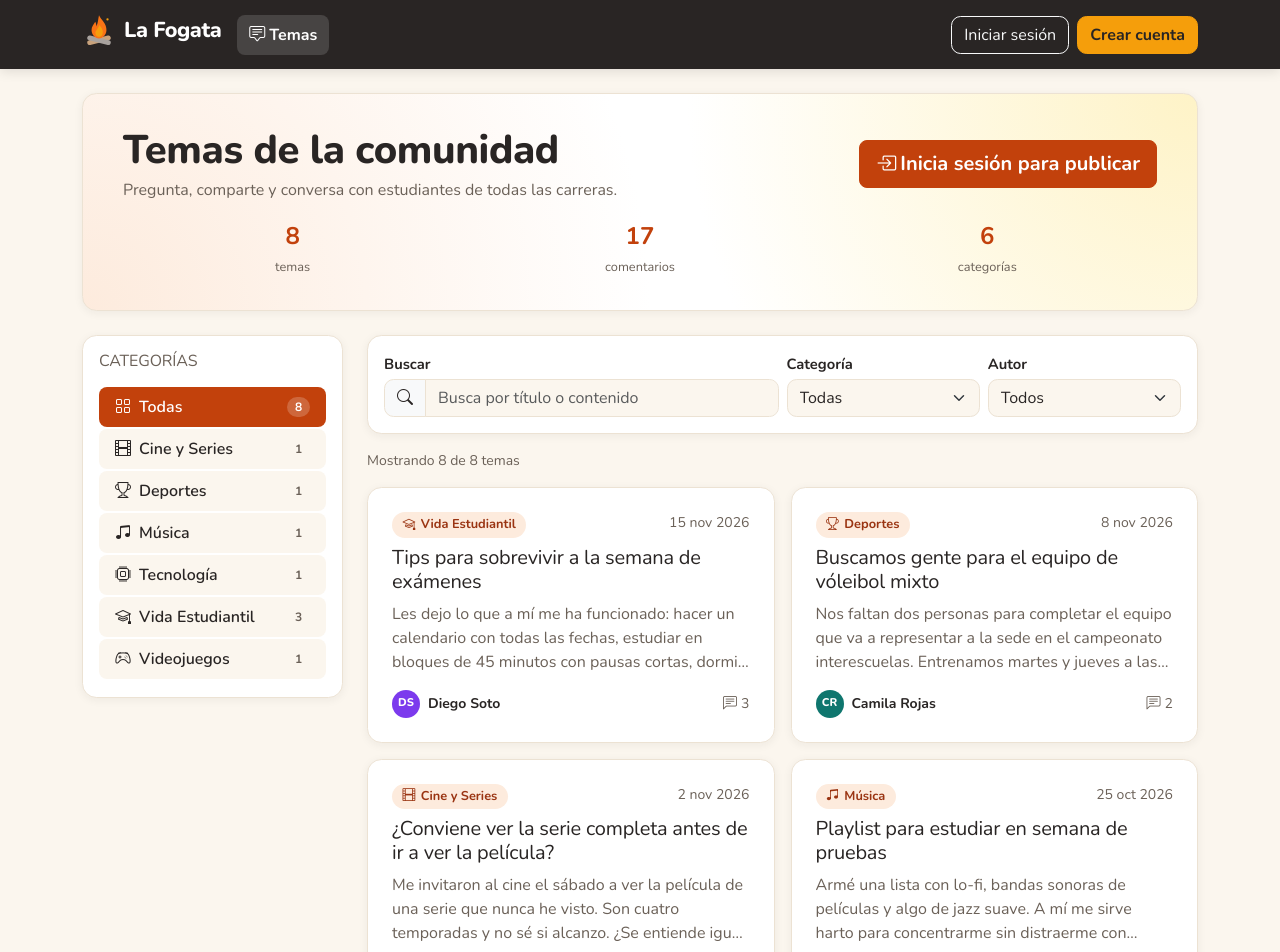
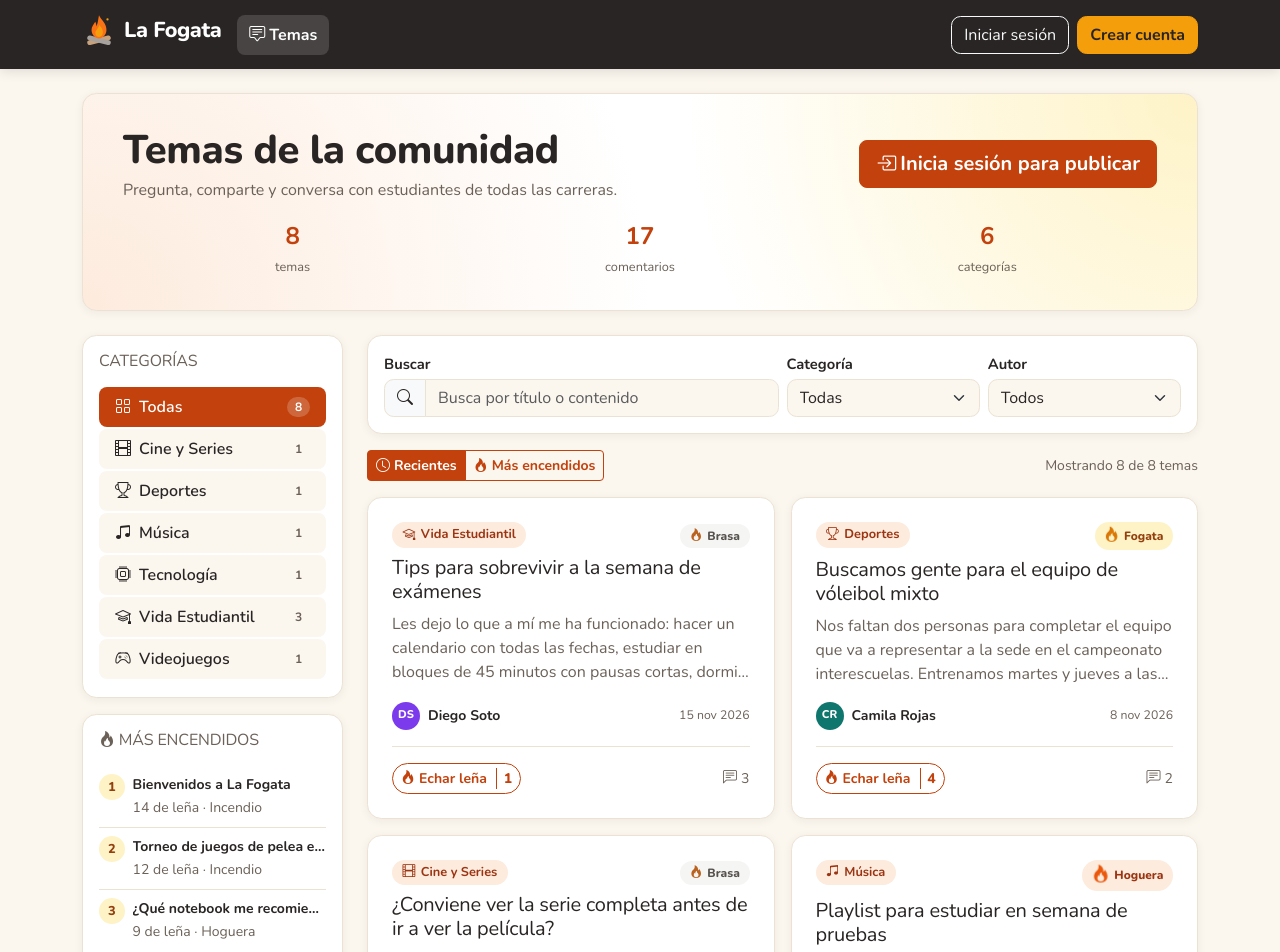
Before and after one commit to nayhru/foro-web, an Angular app: page / in a window 1280 px wide. Shown: the top 952 px of the page. Built offline with nearby package versions, Linux system fonts and the light colour scheme.

Commit message:
Muestra el botón de leña, los niveles de fuego y el orden por más encendidos

```diff
--- /dev/null
+++ b/src/app/components/boton-lena/boton-lena.ts
@@ -0,0 +1,56 @@
+import { Component, computed, inject, input } from '@angular/core';
+import { RouterLink } from '@angular/router';
+import { ForoFacade } from '../../facades/foro.facade';
+import { TemaVista } from '../../models';
+
+@Component({
+  selector: 'app-boton-lena',
+  imports: [RouterLink],
+  template: `
+    @let t = tema();
+    @if (foro.puede('ECHAR_LENA')) {
+      <button
+        type="button"
+        class="btn btn-sm boton-lena"
+        [class.btn-primary]="echada()"
+        [class.btn-outline-primary]="!echada()"
+        [attr.aria-pressed]="echada()"
+        [title]="echada() ? 'Quitar mi leña' : 'Echarle leña a este tema'"
+        (click)="foro.echarLena(t.id)"
+      >
+        <i class="bi bi-fire me-1" aria-hidden="true"></i>{{ echada() ? 'Leña echada' : 'Echar leña' }}
+        <span class="contador">{{ t.totalLena }}</span>
+      </button>
+    } @else {
+      <a
+        class="btn btn-sm btn-outline-primary boton-lena"
+        routerLink="/login"
+        [queryParams]="{ volver: '/temas/' + t.id }"
+        title="Inicia sesión para echar leña"
+      >
+        <i class="bi bi-fire me-1" aria-hidden="true"></i>Echar leña
+        <span class="contador">{{ t.totalLena }}</span>
+      </a>
+    }
+  `,
+  styles: `
+    .boton-lena {
+      position: relative;
+      z-index: 2;
+      border-radius: 999px;
+      white-space: nowrap;
+    }
+    .contador {
+      display: inline-block;
+      margin-left: 0.35rem;
+      padding-left: 0.4rem;
+      border-left: 1px solid currentColor;
+      font-weight: 800;
+    }
+  `,
+})
+export class BotonLena {
+  protected readonly foro = inject(ForoFacade);
+  readonly tema = input.required<TemaVista>();
+  protected readonly echada = computed(() => this.foro.echeLena(this.tema()));
+}
--- /dev/null
+++ b/src/app/components/nivel-fuego/nivel-fuego.ts
@@ -0,0 +1,90 @@
+import { Component, input } from '@angular/core';
+import { NivelFuego } from '../../models';
+
+@Component({
+  selector: 'app-nivel-fuego',
+  template: `
+    <span class="nivel nivel-{{ nivel().codigo }}" [title]="nivel().descripcion">
+      <i class="bi bi-fire" aria-hidden="true"></i>{{ nivel().nombre }}
+    </span>
+  `,
+  styles: `
+    .nivel {
+      display: inline-flex;
+      align-items: center;
+      gap: 0.3rem;
+      padding: 0.15rem 0.6rem;
+      border-radius: 999px;
+      font-size: 0.75rem;
+      font-weight: 800;
+      white-space: nowrap;
+    }
+    .nivel i {
+      display: inline-block;
+      transform-origin: 50% 90%;
+    }
+    .nivel-BRASA {
+      background: #f5f5f4;
+      color: #57534e;
+    }
+    .nivel-BRASA i {
+      font-size: 0.8rem;
+      color: #b45309;
+      animation: brillo 3s ease-in-out infinite;
+    }
+    .nivel-FOGATA {
+      background: var(--lf-acento-suave);
+      color: #92400e;
+    }
+    .nivel-FOGATA i {
+      font-size: 0.95rem;
+      color: #d97706;
+      animation: llama 2.4s ease-in-out infinite;
+    }
+    .nivel-HOGUERA {
+      background: var(--lf-primario-suave);
+      color: var(--lf-primario-oscuro);
+    }
+    .nivel-HOGUERA i {
+      font-size: 1.1rem;
+      color: #ea580c;
+      animation: llama 1.6s ease-in-out infinite;
+    }
+    .nivel-INCENDIO {
+      background: linear-gradient(90deg, var(--lf-primario-oscuro), var(--lf-primario));
+      color: #fff;
+      box-shadow: 0 0 10px rgba(234, 88, 12, 0.45);
+    }
+    .nivel-INCENDIO i {
+      font-size: 1.25rem;
+      color: #fde68a;
+      animation: llama 1s ease-in-out infinite;
+    }
+    @keyframes llama {
+      0%,
+      100% {
+        transform: scale(1) rotate(0deg);
+      }
+      50% {
+        transform: scale(1.15) rotate(-4deg);
+      }
+    }
+    @keyframes brillo {
+      0%,
+      100% {
+        opacity: 0.6;
+      }
+      50% {
+        opacity: 1;
+      }
+    }
+    @media (prefers-reduced-motion: reduce) {
+      .nivel i {
+        animation: none !important;
+      }
+    }
+  `,
+})
+export class NivelFuegoBadge {
+  readonly nivel = input.required<NivelFuego>();
+}
--- a/src/app/components/tema-card/tema-card.ts
+++ b/src/app/components/tema-card/tema-card.ts
@@ -3,16 +3,18 @@ import { Component, input } from '@angular/core';
 import { RouterLink } from '@angular/router';
 import { TemaVista } from '../../models';
 import { Avatar } from '../avatar/avatar';
+import { BotonLena } from '../boton-lena/boton-lena';
+import { NivelFuegoBadge } from '../nivel-fuego/nivel-fuego';
 
 @Component({
   selector: 'app-tema-card',
-  imports: [RouterLink, DatePipe, Avatar],
+  imports: [RouterLink, DatePipe, Avatar, BotonLena, NivelFuegoBadge],
   template: `
     @let t = tema();
     <article class="tarjeta tarjeta-hover h-100 d-flex flex-column p-3 p-md-4">
       <div class="d-flex justify-content-between align-items-start gap-2 mb-2">
         <span class="etiqueta-categoria"><i class="bi {{ t.categoriaIcono }}"></i>{{ t.categoria }}</span>
-        <small class="texto-suave text-nowrap">{{ t.fechaCreacion | date: 'd MMM y' }}</small>
+        <app-nivel-fuego [nivel]="t.nivel" />
       </div>
 
       <h2 class="h5 mb-2">
@@ -20,10 +22,15 @@ import { Avatar } from '../avatar/avatar';
       </h2>
       <p class="texto-suave extracto mb-3">{{ t.contenido }}</p>
 
-      <div class="d-flex align-items-center gap-2 mt-auto small">
+      <div class="d-flex align-items-center gap-2 mt-auto small mb-3">
         <app-avatar [nombre]="t.autor" [tamano]="28" />
         <span class="fw-bold text-truncate">{{ t.autor }}</span>
-        <span class="ms-auto texto-suave text-nowrap">
+        <small class="ms-auto texto-suave text-nowrap">{{ t.fechaCreacion | date: 'd MMM y' }}</small>
+      </div>
+
+      <div class="d-flex align-items-center gap-2 pt-3 border-top">
+        <app-boton-lena [tema]="t" />
+        <span class="ms-auto texto-suave small text-nowrap" [title]="t.totalComentarios + ' comentarios'">
           <i class="bi bi-chat-left-text me-1"></i>{{ t.totalComentarios }}
         </span>
       </div>
--- a/src/app/pages/perfil/perfil.html
+++ b/src/app/pages/perfil/perfil.html
@@ -14,16 +14,22 @@
         <span class="badge badge-rol rol-{{ u.rol }}">{{ nombreRol[u.rol] }}</span>
 
         <div class="row mt-4 g-2">
-          <div class="col-6">
+          <div class="col-4">
             <div class="border rounded-3 py-2">
               <strong class="d-block fs-4">{{ misTemas().length }}</strong>
               <small class="texto-suave">temas</small>
             </div>
           </div>
-          <div class="col-6">
+          <div class="col-4">
             <div class="border rounded-3 py-2">
               <strong class="d-block fs-4">{{ foro.totalComentariosDe(u.id) }}</strong>
               <small class="texto-suave">comentarios</small>
+            </div>
+          </div>
+          <div class="col-4">
+            <div class="border rounded-3 py-2 lena-recibida" title="Leña que recibieron tus temas">
+              <strong class="d-block fs-4"><i class="bi bi-fire"></i>{{ foro.lenaRecibida(u.id) }}</strong>
+              <small class="texto-suave">de leña</small>
             </div>
           </div>
         </div>
@@ -152,7 +158,7 @@
           <a [routerLink]="['/temas', t.id]" class="d-flex flex-column flex-sm-row justify-content-between gap-1 py-2 border-bottom mi-tema">
             <span class="fw-bold">{{ t.titulo }}</span>
             <small class="texto-suave text-nowrap">
-              {{ t.categoria }} · {{ t.totalComentarios }} comentarios · {{ t.fechaCreacion | date: 'd MMM y' }}
+              {{ t.categoria }} · {{ t.totalComentarios }} comentarios · {{ t.totalLena }} de leña · {{ t.fechaCreacion | date: 'd MMM y' }}
             </small>
           </a>
         } @empty {
--- a/src/app/pages/perfil/perfil.ts
+++ b/src/app/pages/perfil/perfil.ts
@@ -18,6 +18,7 @@ const DESCRIPCION_PRIVILEGIO: Record<Privilegio, string> = {
   COMENTAR: 'Comentar en los temas',
   REPORTAR: 'Reportar contenido',
   EDITAR_PERFIL: 'Editar tu perfil',
+  ECHAR_LENA: 'Echarle leña a los temas que te gustan',
   EDITAR_CUALQUIER_CONTENIDO: 'Editar o eliminar contenido de otras personas',
   MODERAR: 'Banear contenido y revisar reportes',
   ADMINISTRAR: 'Gestionar usuarios y categorías',
--- a/src/app/pages/tema-detalle/tema-detalle.html
+++ b/src/app/pages/tema-detalle/tema-detalle.html
@@ -24,7 +24,10 @@
       }
 
       <article class="tarjeta p-3 p-md-4 mb-4">
-        <span class="etiqueta-categoria mb-3"><i class="bi {{ t.categoriaIcono }}"></i>{{ t.categoria }}</span>
+        <div class="d-flex flex-wrap gap-2 align-items-center mb-3">
+          <span class="etiqueta-categoria"><i class="bi {{ t.categoriaIcono }}"></i>{{ t.categoria }}</span>
+          <app-nivel-fuego [nivel]="t.nivel" />
+        </div>
         <h1 class="h2 mb-3">{{ t.titulo }}</h1>
 
         <div class="d-flex align-items-center gap-2 mb-4 small">
@@ -41,6 +44,13 @@
         </div>
 
         <p class="texto-largo mb-4">{{ t.contenido }}</p>
+
+        <div class="d-flex flex-wrap align-items-center gap-2 mb-3">
+          <app-boton-lena [tema]="t" />
+          <small class="texto-suave">
+            {{ t.totalLena === 1 ? '1 persona le echó leña' : t.totalLena + ' personas le echaron leña' }}
+          </small>
+        </div>
 
         @if (foro.estaAutenticado()) {
           <div class="d-flex flex-wrap gap-2 border-top pt-3">
--- a/src/app/pages/tema-detalle/tema-detalle.ts
+++ b/src/app/pages/tema-detalle/tema-detalle.ts
@@ -3,10 +3,12 @@ import { Component, computed, inject, input, signal } from '@angular/core';
 import { FormControl, FormGroup, ReactiveFormsModule, Validators } from '@angular/forms';
 import { Router, RouterLink } from '@angular/router';
 import { Avatar } from '../../components/avatar/avatar';
+import { BotonLena } from '../../components/boton-lena/boton-lena';
 import { DialogoConfirmacion } from '../../components/dialogo-confirmacion/dialogo-confirmacion';
 import { DialogoMotivo } from '../../components/dialogo-motivo/dialogo-motivo';
 import { ErrorCampo } from '../../components/error-campo/error-campo';
 import { EstadoVacio } from '../../components/estado-vacio/estado-vacio';
+import { NivelFuegoBadge } from '../../components/nivel-fuego/nivel-fuego';
 import { ForoFacade } from '../../facades/foro.facade';
 import { ComentarioVista, NOMBRE_ROL, TipoContenido } from '../../models';
 import { campoInvalido } from '../../validators/mensajes-error';
@@ -30,6 +32,8 @@ const validadoresComentario = [Validators.required, noSoloEspacios, largoTexto(3
     EstadoVacio,
     DialogoConfirmacion,
     DialogoMotivo,
+    BotonLena,
+    NivelFuegoBadge,
   ],
   templateUrl: './tema-detalle.html',
   styleUrl: './tema-detalle.css',
--- a/src/app/pages/temas/temas.css
+++ b/src/app/pages/temas/temas.css
@@ -45,9 +45,34 @@
   color: #fff;
 }
 
-@media (min-width: 992px) {
-  .categorias {
-    position: sticky;
-    top: 5.5rem;
-  }
+
+.encendido {
+  color: var(--lf-texto);
+  border-bottom: 1px solid var(--lf-borde);
 }
+
+.encendido:last-child {
+  border-bottom: 0;
+}
+
+.encendido:hover .fw-bold {
+  color: var(--lf-primario);
+}
+
+.puesto {
+  flex-shrink: 0;
+  width: 1.6rem;
+  height: 1.6rem;
+  border-radius: 50%;
+  display: inline-flex;
+  align-items: center;
+  justify-content: center;
+  background: var(--lf-acento-suave);
+  color: #92400e;
+  font-weight: 800;
+  font-size: 0.8rem;
+}
+
+.min-w-0 {
+  min-width: 0;
+}
--- a/src/app/pages/temas/temas.html
+++ b/src/app/pages/temas/temas.html
@@ -59,6 +59,21 @@
         }
       </div>
     </div>
+
+    <div class="tarjeta p-3 mt-3 encendidos">
+      <h2 class="h6 text-uppercase texto-suave mb-3"><i class="bi bi-fire me-1"></i>Más encendidos</h2>
+      @for (t of foro.masEncendidos(); track t.id; let i = $index) {
+        <a [routerLink]="['/temas', t.id]" class="d-flex gap-2 py-2 encendido">
+          <span class="puesto">{{ i + 1 }}</span>
+          <span class="min-w-0">
+            <span class="d-block fw-bold small text-truncate">{{ t.titulo }}</span>
+            <small class="texto-suave">{{ t.totalLena }} de leña · {{ t.nivel.nombre }}</small>
+          </span>
+        </a>
+      } @empty {
+        <p class="small texto-suave mb-0">Todavía no hay temas encendidos.</p>
+      }
+    </div>
   </aside>
 
   <div class="col-12 col-lg-9">
@@ -99,8 +114,30 @@
       </div>
     </form>
 
-    <div class="d-flex justify-content-between align-items-center mb-3 small texto-suave">
-      <span>Mostrando {{ temas().length }} de {{ foro.temasPublicos().length }} temas</span>
+    <div class="d-flex flex-wrap justify-content-between align-items-center gap-2 mb-3 small texto-suave">
+      <div class="btn-group btn-group-sm" role="group" aria-label="Ordenar temas">
+        <button
+          type="button"
+          class="btn"
+          [class.btn-primary]="orden() === 'recientes'"
+          [class.btn-outline-primary]="orden() !== 'recientes'"
+          [attr.aria-pressed]="orden() === 'recientes'"
+          (click)="ordenar('recientes')"
+        >
+          <i class="bi bi-clock me-1"></i>Recientes
+        </button>
+        <button
+          type="button"
+          class="btn"
+          [class.btn-primary]="orden() === 'encendidos'"
+          [class.btn-outline-primary]="orden() !== 'encendidos'"
+          [attr.aria-pressed]="orden() === 'encendidos'"
+          (click)="ordenar('encendidos')"
+        >
+          <i class="bi bi-fire me-1"></i>Más encendidos
+        </button>
+      </div>
+      <span class="ms-sm-auto">Mostrando {{ temas().length }} de {{ foro.temasPublicos().length }} temas</span>
       @if (hayFiltros()) {
         <button type="button" class="btn btn-link btn-sm p-0" (click)="limpiar()">
           <i class="bi bi-x-circle me-1"></i>Limpiar filtros
--- a/src/app/pages/temas/temas.ts
+++ b/src/app/pages/temas/temas.ts
@@ -1,10 +1,10 @@
-import { Component, computed, inject, input, OnInit } from '@angular/core';
+import { Component, computed, inject, input, OnInit, signal } from '@angular/core';
 import { toSignal } from '@angular/core/rxjs-interop';
 import { NonNullableFormBuilder, ReactiveFormsModule, Validators } from '@angular/forms';
 import { RouterLink } from '@angular/router';
 import { EstadoVacio } from '../../components/estado-vacio/estado-vacio';
 import { TemaCard } from '../../components/tema-card/tema-card';
-import { ForoFacade } from '../../facades/foro.facade';
+import { ForoFacade, OrdenTemas } from '../../facades/foro.facade';
 
 @Component({
   selector: 'app-temas',
@@ -18,6 +18,8 @@ export class Temas implements OnInit {
 
   // ?categoria=ID en la URL, por ejemplo desde el detalle de un tema
   readonly categoria = input<string>();
+
+  protected readonly orden = signal<OrdenTemas>('recientes');
 
   protected readonly filtros = this.fb.group({
     texto: ['', Validators.maxLength(100)],
@@ -35,6 +37,7 @@ export class Temas implements OnInit {
       texto: f.texto ?? '',
       categoriaId: f.categoriaId ?? null,
       autorId: f.autorId ?? null,
+      orden: this.orden(),
     });
   });
 
@@ -52,6 +55,10 @@ export class Temas implements OnInit {
     this.filtros.controls.categoriaId.setValue(id);
   }
 
+  ordenar(orden: OrdenTemas): void {
+    this.orden.set(orden);
+  }
+
   totalEn(categoriaId: number): number {
     return this.foro.temasPublicos().filter((t) => t.categoriaId === categoriaId).length;
   }
--- a/src/styles.css
+++ b/src/styles.css
@@ -251,3 +251,8 @@ a {
 .mi-tema:hover .fw-bold {
   color: var(--lf-primario);
 }
+
+.lena-recibida i {
+  color: var(--lf-primario);
+  margin-right: 0.15rem;
+}
```
